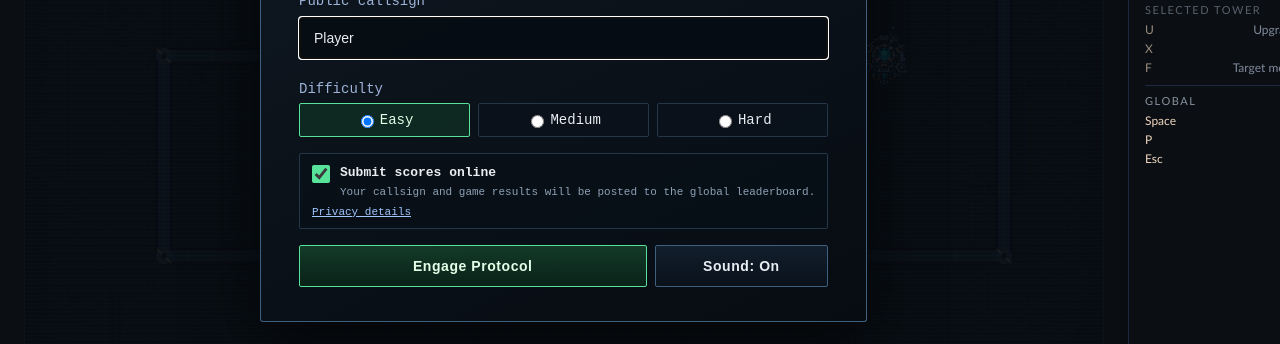
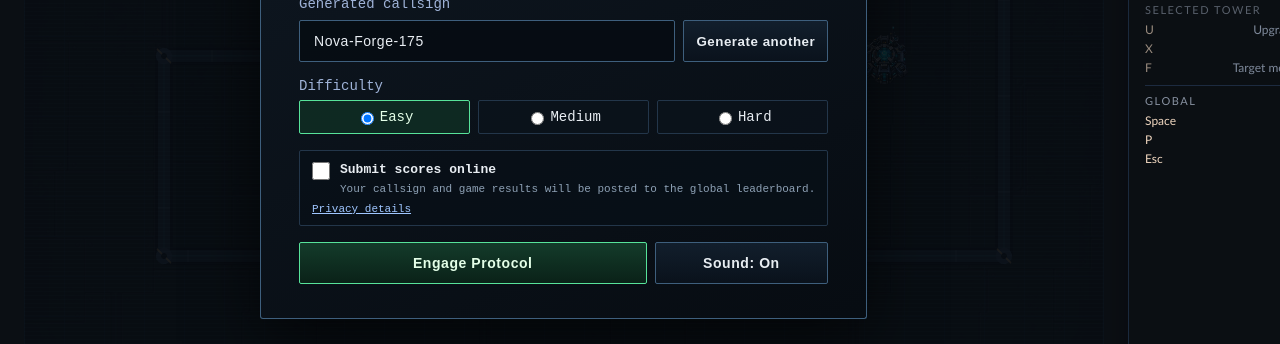
Before and after one commit to joecool169/geeklabs-td, a website built with Vite: page index.html in a window 1280 px wide. Shown: the part 388-732 px from the top of the page. Built offline with nearby package versions, Linux system fonts and the light colour scheme; some packages are replaced by stand-ins of ours; animation ran at ten frames a second; files whose address does not match are found by name; what @capacitor/core would draw is missing.

Commit message:
Replace public names with generated callsigns

```diff
--- a/src/scene.js
+++ b/src/scene.js
@@ -99,7 +99,8 @@ export class GameScene extends Phaser.Scene {
       storage.read(STORAGE_KEYS.difficulty)
     );
     this.globalScoresEnabled = isPreferenceEnabled(
-      storage.read(STORAGE_KEYS.globalScoresEnabled)
+      storage.read(STORAGE_KEYS.globalScoresEnabled),
+      false
     );
     if (this.startOptions?.playerName) this.playerName = normalizePlayerName(this.startOptions.playerName);
     if (this.startOptions?.difficultyKey) this.difficultyKey = normalizeDifficultyKey(this.startOptions.difficultyKey);
--- /dev/null
+++ b/src/services/callsigns.js
@@ -0,0 +1,76 @@
+const CALLSIGN_PREFIXES = Object.freeze([
+  "Amber",
+  "Arctic",
+  "Bold",
+  "Bright",
+  "Cobalt",
+  "Crimson",
+  "Delta",
+  "Iron",
+  "Lunar",
+  "Nova",
+  "Rapid",
+  "Silver",
+  "Solar",
+  "Steel",
+  "Swift",
+  "Titan",
+]);
+
+const CALLSIGN_SUFFIXES = Object.freeze([
+  "Aegis",
+  "Beacon",
+  "Comet",
+  "Falcon",
+  "Forge",
+  "Helix",
+  "Lancer",
+  "Orbit",
+  "Ranger",
+  "Relay",
+  "Shield",
+  "Signal",
+  "Spear",
+  "Vector",
+  "Viper",
+  "Warden",
+]);
+
+const CALLSIGN_PATTERN = /^([A-Za-z]+)-([A-Za-z]+)-(\d{3})$/;
+
+function randomIndex(length, random) {
+  const value = Number(random());
+  const normalized = Number.isFinite(value)
+    ? Math.min(Math.max(value, 0), 0.9999999999999999)
+    : 0;
+  return Math.floor(normalized * length);
+}
+
+function generateCallsign(random = Math.random) {
+  const prefix = CALLSIGN_PREFIXES[randomIndex(CALLSIGN_PREFIXES.length, random)];
+  const suffix = CALLSIGN_SUFFIXES[randomIndex(CALLSIGN_SUFFIXES.length, random)];
+  const number = 100 + randomIndex(900, random);
+  return `${prefix}-${suffix}-${number}`;
+}
+
+function isGeneratedCallsign(value) {
+  const match = String(value || "").trim().match(CALLSIGN_PATTERN);
+  return !!(
+    match &&
+    CALLSIGN_PREFIXES.includes(match[1]) &&
+    CALLSIGN_SUFFIXES.includes(match[2])
+  );
+}
+
+function normalizeCallsign(value, random = Math.random) {
+  const callsign = String(value || "").trim();
+  return isGeneratedCallsign(callsign) ? callsign : generateCallsign(random);
+}
+
+export {
+  CALLSIGN_PREFIXES,
+  CALLSIGN_SUFFIXES,
+  generateCallsign,
+  isGeneratedCallsign,
+  normalizeCallsign,
+};
--- a/src/services/leaderboard.js
+++ b/src/services/leaderboard.js
@@ -62,7 +62,7 @@ function recordLeaderboardScore({
   storage,
   entry,
   difficultyKey,
-  globalScoresEnabled = true,
+  globalScoresEnabled = false,
   fetchImpl = globalThis.fetch,
 }) {
   const localEntries = recordLocalScore(storage, entry, difficultyKey);
--- a/src/services/preferences.js
+++ b/src/services/preferences.js
@@ -1,4 +1,5 @@
 import { DIFFICULTY_CONFIG } from "../game/config.js";
+import { normalizeCallsign } from "./callsigns.js";
 
 const DEFAULT_DIFFICULTY_KEY = "easy";
 
@@ -6,7 +7,7 @@ const STORAGE_KEYS = Object.freeze({
   playerName: "defense_protocol_player_name_v1",
   difficulty: "defense_protocol_difficulty_v1",
   leaderboard: "defense_protocol_leaderboard_v1",
-  globalScoresEnabled: "defense_protocol_global_scores_enabled_v1",
+  globalScoresEnabled: "defense_protocol_global_scores_enabled_v2",
   helpOverlay: "defense_protocol_help_overlay_v1",
   soundEnabled: "defense_protocol_sound_enabled_v1",
   balanceTelemetry: "defense_protocol_balance_telemetry_v2",
@@ -39,8 +40,7 @@ function createStorageGateway(
 }
 
 function normalizePlayerName(raw) {
-  const name = String(raw || "").trim();
-  return name.length ? name : "Player";
+  return normalizeCallsign(raw);
 }
 
 function normalizeDifficultyKey(key) {
--- a/src/style.css
+++ b/src/style.css
@@ -137,17 +137,30 @@ body {
   color: #9fb3d8;
   font-size: 14px;
 }
+.game-overlay-callsign-row {
+  display: grid;
+  grid-template-columns: minmax(0, 1fr) auto;
+  gap: 8px;
+  margin: 8px 0 16px;
+}
 .game-overlay-input {
   box-sizing: border-box;
   width: 100%;
-  margin-top: 8px;
-  margin-bottom: 16px;
+  margin: 0;
   padding: 12px 14px;
   border: 1px solid var(--dp-line-bright);
   border-radius: 2px;
   background: rgba(6, 12, 19, 0.92);
   color: var(--dp-text);
   font-size: 14px;
+}
+.game-overlay-input[readonly] {
+  cursor: default;
+  letter-spacing: 0.04em;
+}
+.game-overlay-button.is-callsign-reroll {
+  width: auto;
+  white-space: nowrap;
 }
 .difficulty-options {
   display: grid;
@@ -1495,9 +1508,11 @@ html.touch-ui .game-overlay-input {
   }
   html.touch-ui .game-overlay-panel.is-start .game-overlay-input {
     min-height: 44px;
-    margin-top: 4px;
-    margin-bottom: 9px;
+    margin: 0;
     padding: 9px 12px;
+  }
+  html.touch-ui .game-overlay-panel.is-start .game-overlay-callsign-row {
+    margin: 4px 0 9px;
   }
   html.touch-ui .game-overlay-panel.is-start .difficulty-options {
     margin-bottom: 9px;
--- a/src/ui/OverlayManager.js
+++ b/src/ui/OverlayManager.js
@@ -5,6 +5,7 @@ import {
   fetchGlobalLeaderboard,
   readLocalLeaderboard,
 } from "../services/leaderboard.js";
+import { generateCallsign } from "../services/callsigns.js";
 
 const BRAND_LOGO_URL = "/brand/defense-protocol.png";
 const PRIVACY_URL = "https://geeklabs.io/privacy/defense-protocol";
@@ -227,7 +228,7 @@ class OverlayManager {
     playerName,
     difficultyKey,
     soundEnabled = true,
-    globalScoresEnabled = true,
+    globalScoresEnabled = false,
     onToggleSound = () => soundEnabled,
     onStart,
   }) {
@@ -237,12 +238,20 @@ class OverlayManager {
       "start",
       "is-start"
     );
-    const nameLabel = element("label", "game-overlay-label", "Public callsign");
+    const nameLabel = element("div", "game-overlay-label", "Generated callsign");
+    const callsignRow = element("div", "game-overlay-callsign-row");
     const nameInput = element("input", "game-overlay-input");
     nameInput.type = "text";
     nameInput.value = playerName;
-    nameInput.placeholder = "Player";
-    nameLabel.append(nameInput);
+    nameInput.readOnly = true;
+    nameInput.setAttribute("aria-label", "Generated callsign");
+    const rerollCallsign = makeButton("Generate another", "neutral");
+    rerollCallsign.classList.add("is-callsign-reroll");
+    rerollCallsign.addEventListener("click", () => {
+      nameInput.value = generateCallsign();
+    });
+    callsignRow.append(nameInput, rerollCallsign);
+    nameLabel.append(callsignRow);
 
     const difficultyLabel = element(
       "div",
@@ -313,9 +322,6 @@ class OverlayManager {
         globalScoresEnabled: leaderboardCheckbox.checked,
       });
     startButton.addEventListener("click", start);
-    nameInput.addEventListener("keydown", (event) => {
-      if (event.key === "Enter") start();
-    });
     panel.append(
       makeBrandHeader(true),
       nameLabel,
@@ -324,9 +330,6 @@ class OverlayManager {
       leaderboardSetting,
       startActions
     );
-    if (!document.documentElement.classList.contains("touch-ui")) {
-      nameInput.focus();
-    }
     return overlay;
   }
 
@@ -405,7 +408,7 @@ class OverlayManager {
   showPause({
     difficultyKey,
     soundEnabled = true,
-    globalScoresEnabled = true,
+    globalScoresEnabled = false,
     onToggleSound = () => soundEnabled,
     onToggleGlobalScores = () => globalScoresEnabled,
     onResume,
```
Also changed, not shown: docs/app-store/READINESS.md (+16 -18 lines), docs/context/CURRENT_STATE.md (+8 -2 lines), docs/context/DECISIONS.md (+15 -0 lines), test/iosPackaging.test.js (+3 -3 lines), test/services.test.js (+20 -3 lines), test/ui.test.js (+49 -0 lines), CHANGELOG.md, 1 other file.
